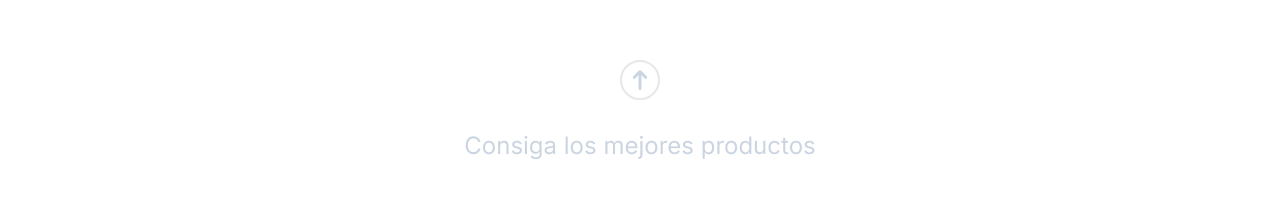
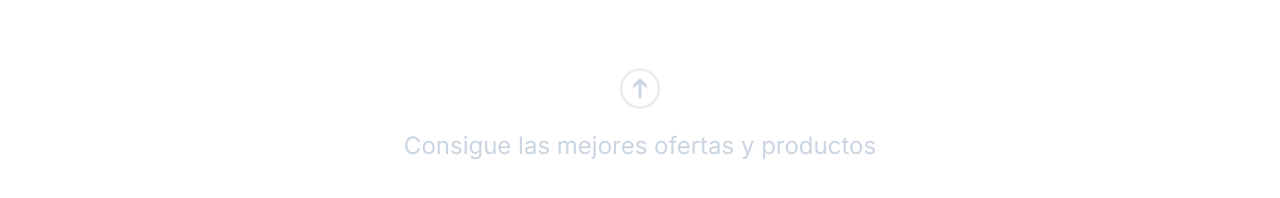
Before and after one commit to dmedina2150dev/MELI_challenge, a Next.js app: page / in a window 1280 px wide. Shown: the part 284-482 px from the top of the page. Built offline with nearby package versions, Linux system fonts and the light colour scheme.

Commit message:
[changes] texts home page

```diff
--- a/src/app/page.tsx
+++ b/src/app/page.tsx
@@ -3,11 +3,11 @@ import ArrowUpIcon from '@/components/icons/ArrowUp'
 export default function Home() {
   return (
     <section className='min-h-screen -mt-24 grid place-content-center'>
-      <div className='flex flex-col items-center gap-5 text-2xl text-slate-300'>
+      <div className='flex flex-col items-center gap-5 text-center text-xl  sm:text-2xl text-slate-300'>
         <span className='animate-bounce'>
           <ArrowUpIcon />
         </span>
-        <h1>Consiga los mejores productos</h1>
+        <h2>Consigue las mejores ofertas y productos</h2>
       </div>
     </section>
   )
```
